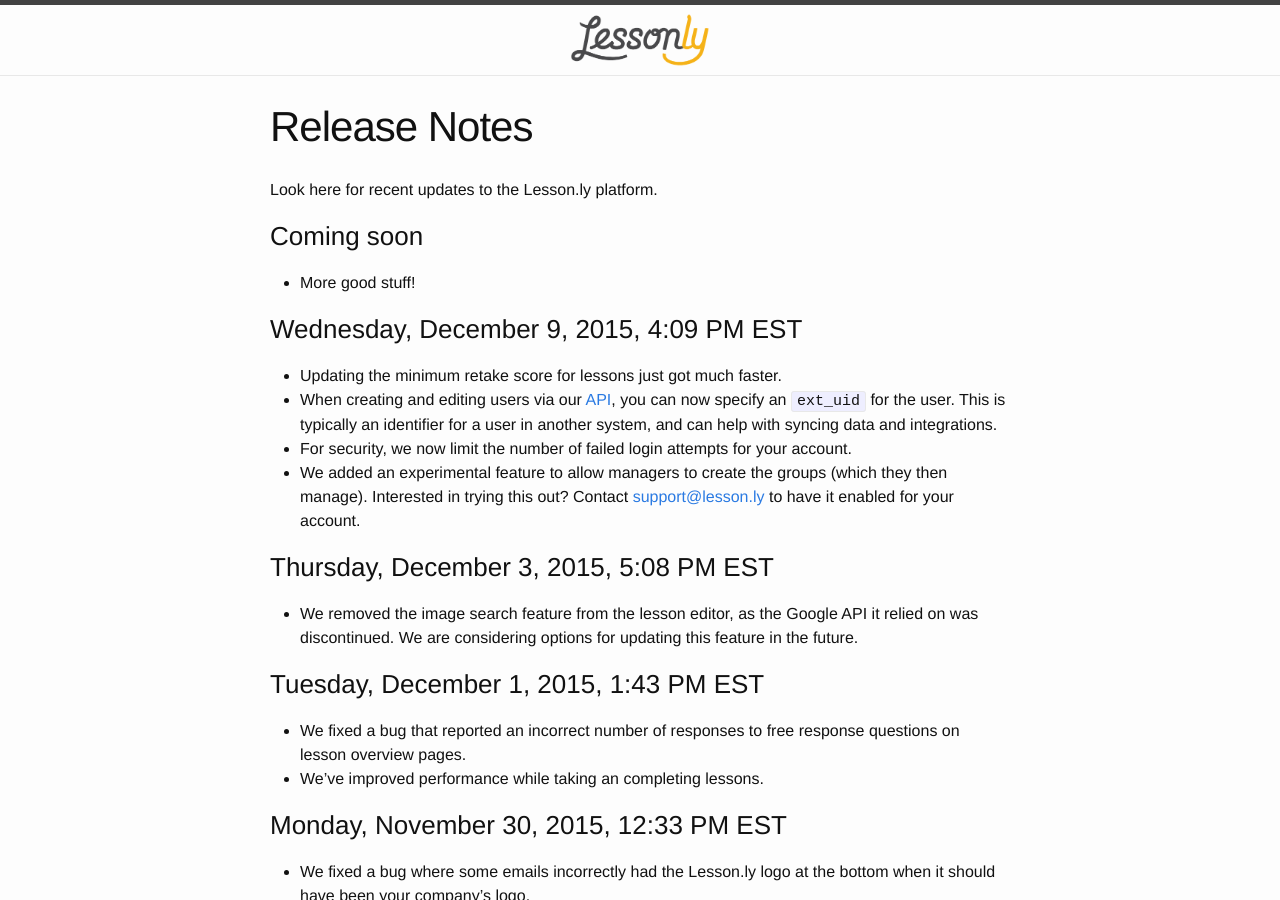
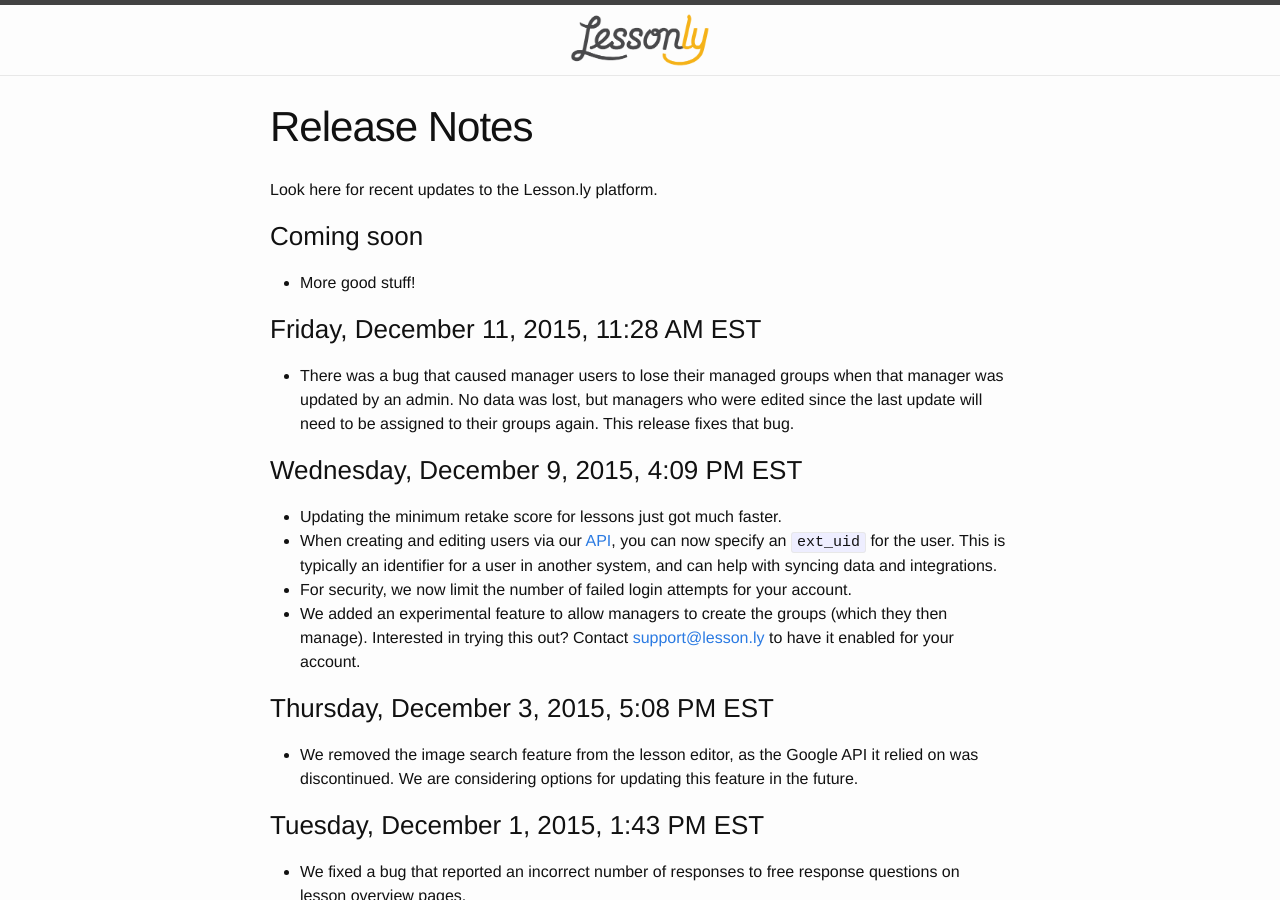
Before and after one commit to isabella232/lessonly.github.io, a Jekyll site: the page built from release-notes.md, in a window 1280 px wide and 900 px high. Built offline with Jekyll 4.4.1, drawn with Linux system fonts in a browser that asks for light colours.

Commit message:
bugfix and api header auth release

```diff
--- a/release-notes.md
+++ b/release-notes.md
@@ -9,6 +9,10 @@
 ### Coming soon
 
 - More good stuff!
+
+### Friday, December 11, 2015, 11:28 AM EST
+
+- There was a bug that caused manager users to lose their managed groups when that manager was updated by an admin. No data was lost, but managers who were edited since the last update will need to be assigned to their groups again. This release fixes that bug.
 
 ### Wednesday, December 9, 2015, 4:09 PM EST
 
```
